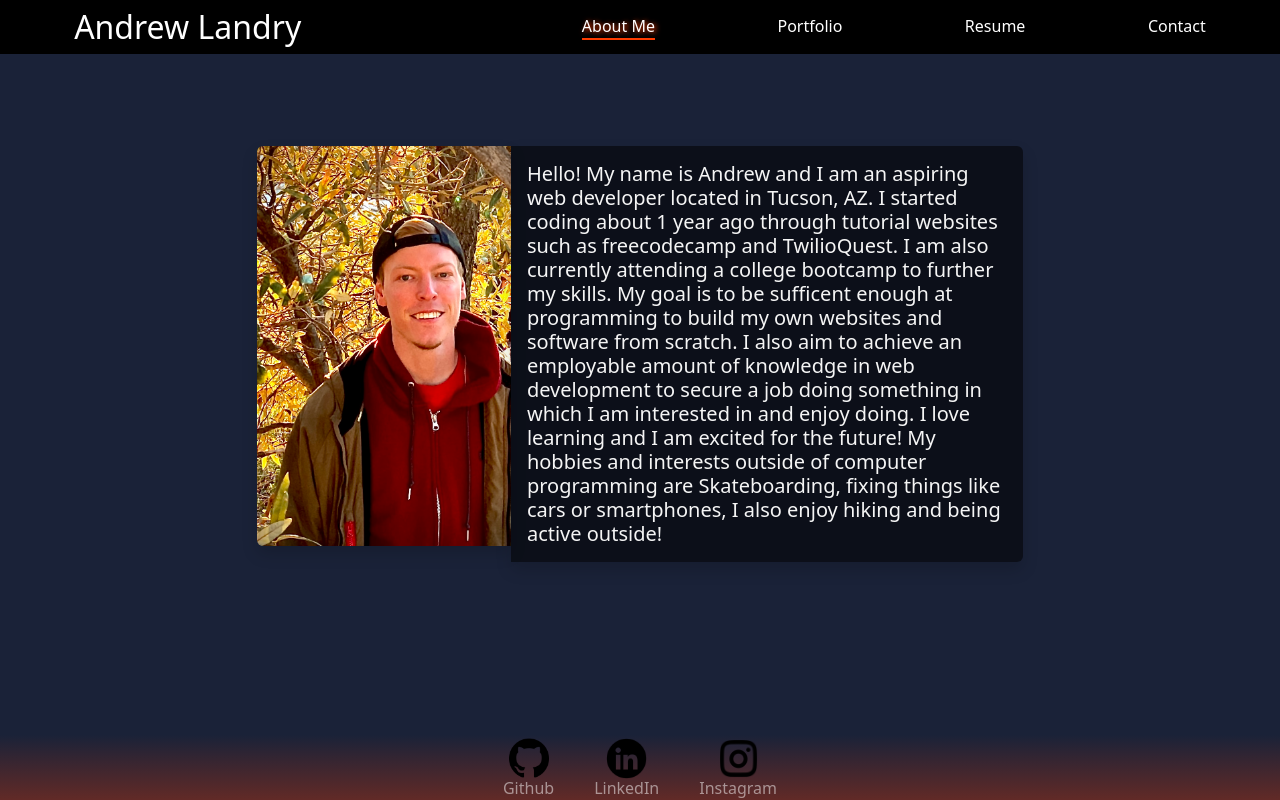
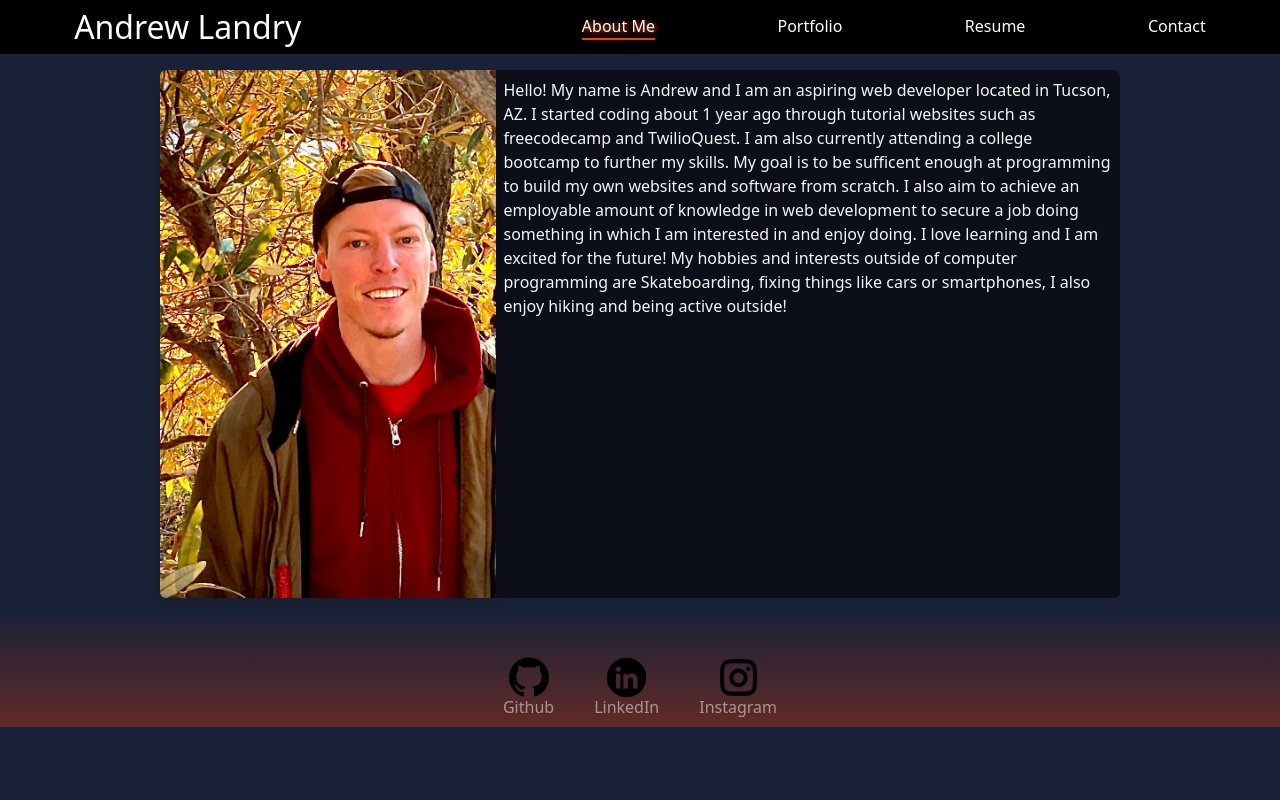
Before and after one commit to Landycodes/React-Portfolio, a React (Create React App) app: page / in a window 1280 px wide. Built offline with nearby package versions, Linux system fonts and the light colour scheme.

Commit message:
added some dynamic aspects

```diff
--- a/src/components/Footer.js
+++ b/src/components/Footer.js
@@ -10,7 +10,8 @@ const style = {
 
 export default function Footer({ links }) {
   return (
-    <footer className="footer fixed-bottom text-white-50">
+    <div className="bgColor">
+      <footer className="footer text-white-50">
         <div className="container text-center d-flex justify-content-center align-items-center">
           {links.map((link) => (
             <a
@@ -26,5 +27,6 @@ export default function Footer({ links }) {
           ))}
         </div>
       </footer>
+    </div>
   );
 }
--- a/src/components/Header.js
+++ b/src/components/Header.js
@@ -9,7 +9,7 @@ const style = {
 
 export default function Header({ currentPage, changePage }) {
   return (
-    <nav className="navbg d-flex justify-content-around align-items-center text-white">
+    <nav className="navbg d-flex justify-content-around align-items-center text-white text-nowrap">
       <h2 className="m-2">Andrew Landry</h2>
       <div></div>
       <ul
--- a/src/components/pages/AboutMe.js
+++ b/src/components/pages/AboutMe.js
@@ -2,23 +2,19 @@ import React from "react";
 
 const style = {
   resize: {
-    height: "400px",
+    height: "66vh",
     width: "auto",
-  },
-  margin: {
-    marginRight: "10vw",
-    marginLeft: "10vw",
   },
 };
 
 export default function AboutMe() {
   return (
-    <div className="bgColor d-flex justify-content-center align-items-center center">
-      <div
-        className="d-flex flex-row-reverse justify-content-center"
-        style={style.margin}
-      >
-        <h5 className="text-start contentbg p-3 w-50 m-0 rounded-end shadow">
+    <div className="bgColor">
+      <div className="d-flex flex-row-reverse justify-content-center align-items-center p-3">
+        <p
+          className="text-start contentbg p-2 w-50 rounded-end lh-base m-0"
+          style={style.resize}
+        >
           Hello! My name is Andrew and I am an aspiring web developer located in
           Tucson, AZ. I started coding about 1 year ago through tutorial
           websites such as freecodecamp and TwilioQuest. I am also currently
@@ -30,7 +26,7 @@ export default function AboutMe() {
           the future! My hobbies and interests outside of computer programming
           are Skateboarding, fixing things like cars or smartphones, I also
           enjoy hiking and being active outside!
-        </h5>
+        </p>
         <img
           src="./Assets/profilePic.jpeg"
           alt="profile pic"
--- a/src/components/pages/Contact.js
+++ b/src/components/pages/Contact.js
@@ -13,8 +13,8 @@ export default function Contact() {
   const [isValidMsg, validateMsg] = useState(true);
 
   return (
-    <div className="bgColor d-flex justify-content-center align-items-center center">
-      <form className="contentbg p-4 rounded d-flex flex-column shadow w-25">
+    <div className="bgColor d-flex justify-content-center align-items-center">
+      <form className="contentbg p-3 rounded d-flex flex-column shadow mt-4">
         <h3 className="text-center">Contact</h3>
         <label for="name">Name{isValidName ? "" : "*"}</label>
         <input
--- a/src/components/style.css
+++ b/src/components/style.css
@@ -8,7 +8,22 @@
 }
 html {
     background-color: var(--bckrnd);
-    overflow: hidden;
+    overflow-x: hidden;
+}
+form {
+    width: 300px;
+}
+p {
+    font-size: 16px;
+    overflow-y: scroll;
+}
+::-webkit-scrollbar {
+    width: 3px;
+    background-color: transparent
+}
+::-webkit-scrollbar-thumb {
+    border-radius: 5px;
+    background-color: var(--brdr);
 }
 /* header */
 .navbg {
@@ -30,6 +45,8 @@ html {
 }
 /* footer */
 .footer {
+    padding-top: 40px;
+    padding-bottom: 8px;
     background-color: var(--bckrnd);
     background-image: linear-gradient(var(--bckrnd), #ff3c004f 99%);
 }
@@ -90,3 +107,10 @@ html {
 }
 
 /* change at 615px for mobile */
+
+@media screen and (max-width: 610px) {
+    .navbg {
+        flex-direction: column;
+    }
+
+}
```
Lines whose indentation alone changed are shown as unchanged.
